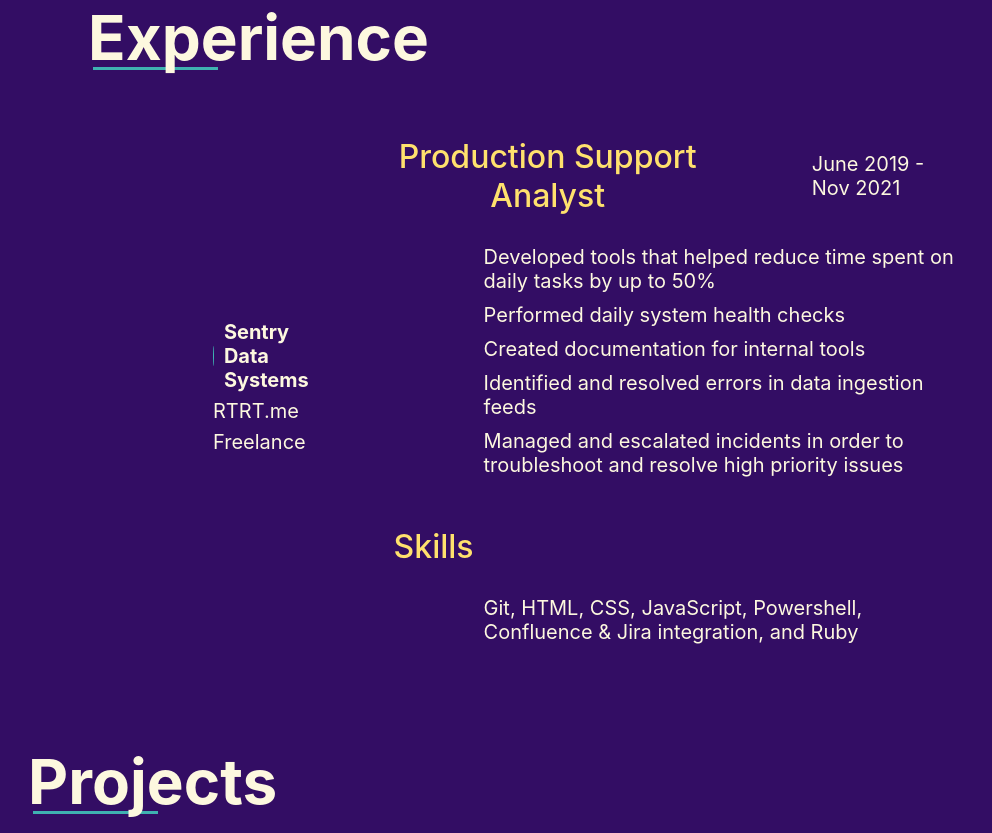
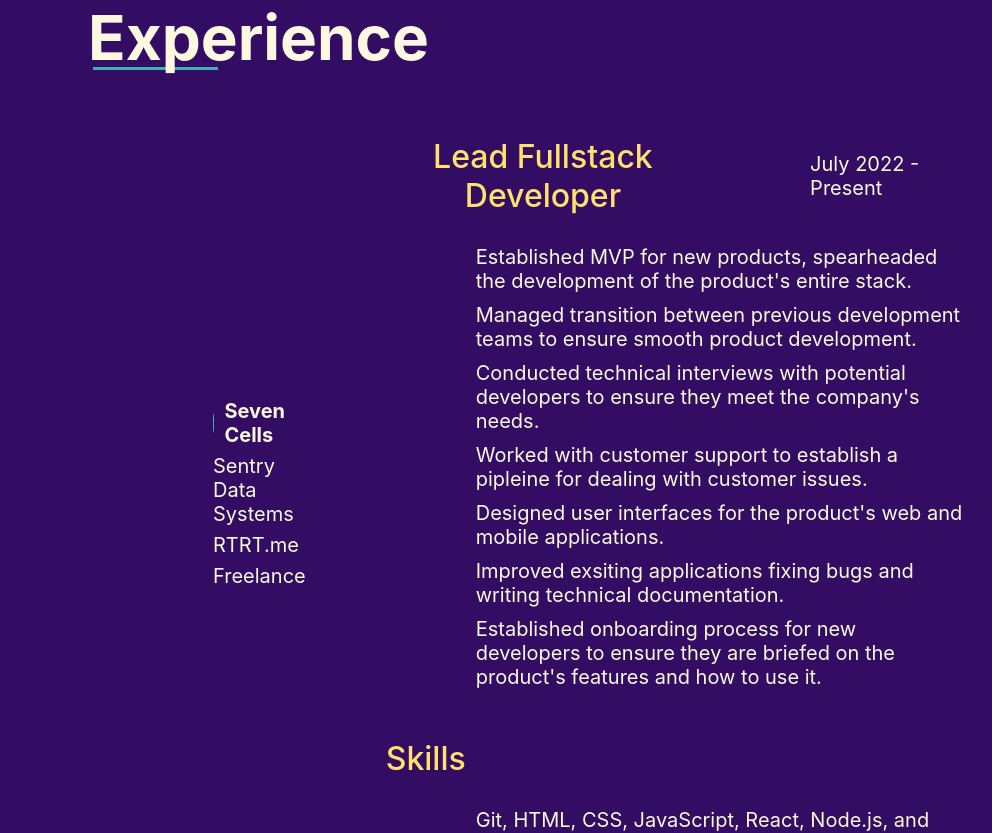
Before and after one commit to taihelsel/portfolio2, a React (Create React App) app: page / in a window 1280 px wide. Shown: the part 880-1713 px from the top of the page, without its empty margins (52-1044 px from the left). Built offline with nearby package versions, Linux system fonts and the light colour scheme.

Commit message:
updated portfolioInfo.js to have option to exclude projects/experience from resume builder. Updated resume builder to render blank section if there are no projects. Added experience

```diff
--- a/src/Sections/Experience/Experience.js
+++ b/src/Sections/Experience/Experience.js
@@ -1,6 +1,7 @@
 import "./Experience.css";
 import React, { useState } from "react";
-import { experience } from "../../portfolioInfo.js";
+import { resumeExperience, additionalExperience } from "../../portfolioInfo.js";
+const experience = [...resumeExperience, ...additionalExperience];
 function Experience() {
     const [selectedExp, setSelectedExp] = useState(experience[0]);
 
--- a/src/Sections/Home/Home.js
+++ b/src/Sections/Home/Home.js
@@ -1,7 +1,7 @@
 import "./Home.css";
 import React, { useEffect, useState } from "react";
 import Terminal from "../../Components/Terminal/Terminal";
-import { about, contact,skills } from "../../portfolioInfo";
+import { about, contact, skills } from "../../portfolioInfo";
 const { firstname } = contact;
 function Home() {
     const titles = [...skills];
--- a/src/Sections/Projects/Projects.js
+++ b/src/Sections/Projects/Projects.js
@@ -1,6 +1,7 @@
 import "./Projects.css";
 import Project from "../../Components/Project/Project";
-import { projects } from "../../portfolioInfo";
+import { additionalProjects, resumeProjects } from "../../portfolioInfo";
+const projects = [...resumeProjects, ...additionalProjects];
 function Projects() {
     const loadProjects = (projects) => {
         return projects.map((project, index) => {
--- a/src/Sections/ResumeBuilder/ResumeBuilder.css
+++ b/src/Sections/ResumeBuilder/ResumeBuilder.css
@@ -123,7 +123,7 @@
 }
 
 .resume-job-desc {
-    margin: 15px 0 0 50px;
+    margin: 8px 0 0 50px;
     padding: 0;
     font-size: var(--fs-s);
     list-style: disc;
@@ -132,7 +132,7 @@
 .resume-job-desc li {
     font-size: var(--fs-s);
     font-weight: 400;
-    margin-bottom: 3px;
+    margin-bottom: 1px;
 }
 
 .resume-section-skills {
--- a/src/Sections/ResumeBuilder/ResumeBuilder.js
+++ b/src/Sections/ResumeBuilder/ResumeBuilder.js
@@ -2,7 +2,7 @@ import "./ResumeBuilder.css"
 import html2canvas from "html2canvas";
 import { jsPDF } from "jspdf";
 import { useEffect } from "react";
-import { experience, contact, skills, projects } from "../../portfolioInfo";
+import { resumeExperience, contact, skills, resumeProjects } from "../../portfolioInfo";
 
 /*PDF CONVERTER*/
 
@@ -36,14 +36,14 @@ const loadResumeSkills = () => {
     }
     return output;
 }
-/*EXPERIENCE*/
+/*Resume Experience*/
 const loadResumeJobDesc = (desc) => {
     return desc.map(x => {
         return <li>{x}</li>
     })
 }
-const loadResumeExperience = () => {
-    return experience.map(({ company, title, date, desc }, index) => {
+const loadResumeresumeExperience = () => {
+    return resumeExperience.map(({ company, title, date, desc }, index) => {
         return (
             <li className="resume-section-content-item">
                 <h2 className="resume-job-company">{company}</h2>
@@ -61,7 +61,7 @@ const loadResumeExperience = () => {
 /*PROJECTS*/
 
 const loadResumeProjects = () => {
-    return projects.map(({ name, desc, github }) => {
+    return resumeProjects.map(({ name, desc, github }) => {
         return (
             <li className="resume-project-item">
                 <h3 className="resume-project-name">{name}</h3>
@@ -103,9 +103,10 @@ function ResumeBuilder({ handleDownloadDone }) {
                     </div>
                     <ul className="resume-section-content">
                         <hr className="resume-section-splitter" />
-                        {loadResumeExperience()}
+                        {loadResumeresumeExperience()}
                     </ul>
                 </div>
+                {resumeProjects.length > 0 ? (
                     <div className="resume-section resume-side-offset">
                         <div className="resume-section-title">
                             <h3>Projects</h3>
@@ -117,6 +118,7 @@ function ResumeBuilder({ handleDownloadDone }) {
                             </ul>
                         </ul>
                     </div>
+                ) : null}
             </div>
         </section>
     )
--- a/src/portfolioInfo.js
+++ b/src/portfolioInfo.js
@@ -26,11 +26,26 @@ module.exports = {
         "MongoDB",
         "Node.js"
     ],
-    experience: [
+    resumeExperience: [
+        {
+            company: "Seven Cells",
+            title: "Lead Fullstack Developer",
+            date: "July 2022 - Present",
+            desc: [
+                "Established MVP for new products, spearheaded the development of the product's entire stack.",
+                "Managed transition between previous development teams to ensure smooth product development.",
+                "Conducted technical interviews with potential developers to ensure they meet the company's needs.",
+                "Worked with customer support to establish a pipleine for dealing with customer issues.",
+                "Designed user interfaces for the product's web and mobile applications.",
+                "Improved exsiting applications fixing bugs and writing technical documentation.",
+                "Established onboarding process for new developers to ensure they are briefed on the product's features and how to use it.",
+            ],
+            skills: "Git, HTML, CSS, JavaScript, React, Node.js, and Express.js",
+        },
         {
             company: "Sentry Data Systems",
             title: "Production Support Analyst",
-            date: "June 2019 - Nov 2021",
+            date: "June 2019 - June 2022",
             desc: [
                 "Developed tools that helped reduce time spent on daily tasks by up to 50%",
                 "Performed daily system health checks",
@@ -67,7 +82,9 @@ module.exports = {
             skills: "Node.js, JavaScript, HTML, CSS, Git, AdobeXD, and React.js",
         },
     ],
-    projects: [
+    additionalExperience: [],
+    resumeProjects: [],
+    additionalProjects: [
         {
             name: "Node Ardiuno Controller (NAC)",
             desc: "A web application that uses Node.js and React.js to interface with an Arduino board. The Arduino board is connected to an IR Blaster that sends signals to an AC unit.",
@@ -84,5 +101,6 @@ module.exports = {
             link: "",
             img: "https://camo.githubusercontent.com/cf316c0a018cb91973d46b421cb7364ae3b17d676fd98bbd4dd567fb1c689eb2/68747470733a2f2f692e696d6775722e636f6d2f686836495365392e706e67",
         },
-    ]
+    ],
+
 }
```
Also changed, not shown: src/portfolioInfo_TEMPLATE.js (+25 -3 lines). Lines whose indentation alone changed are shown as unchanged.
